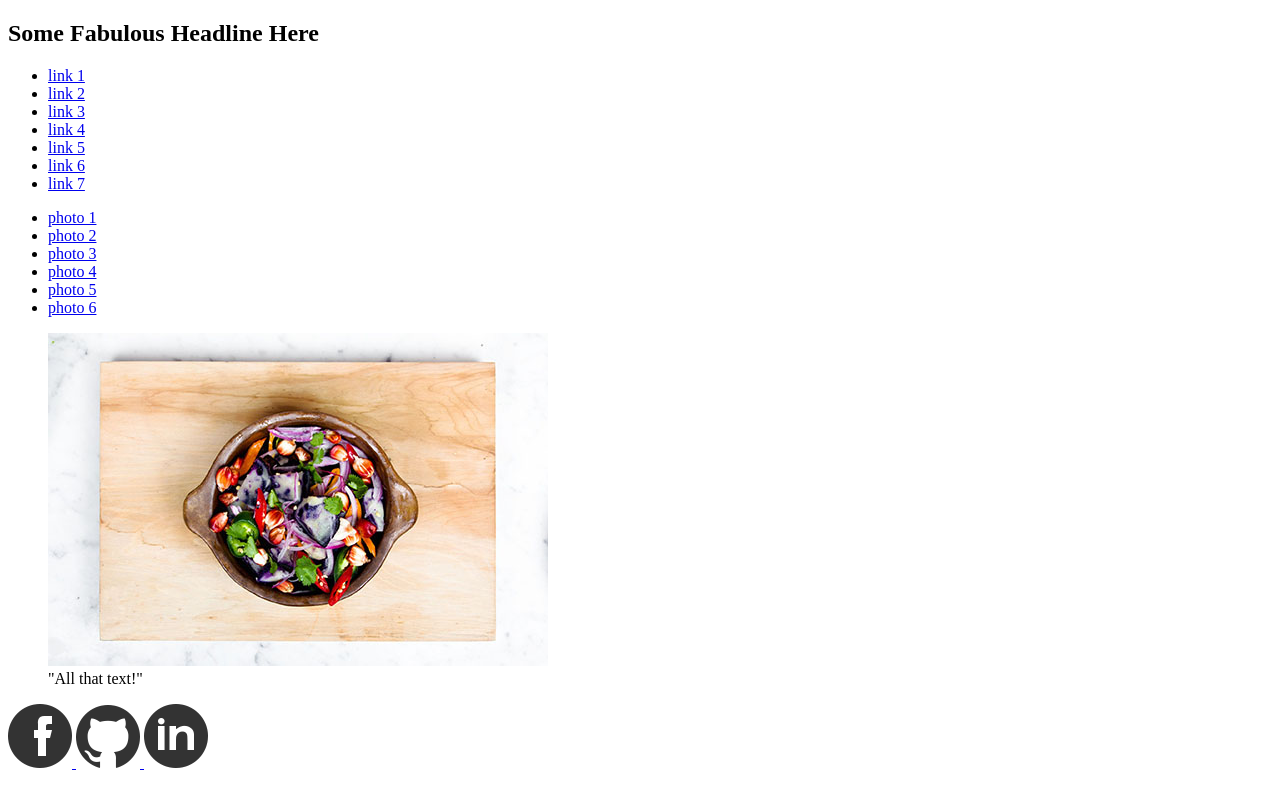
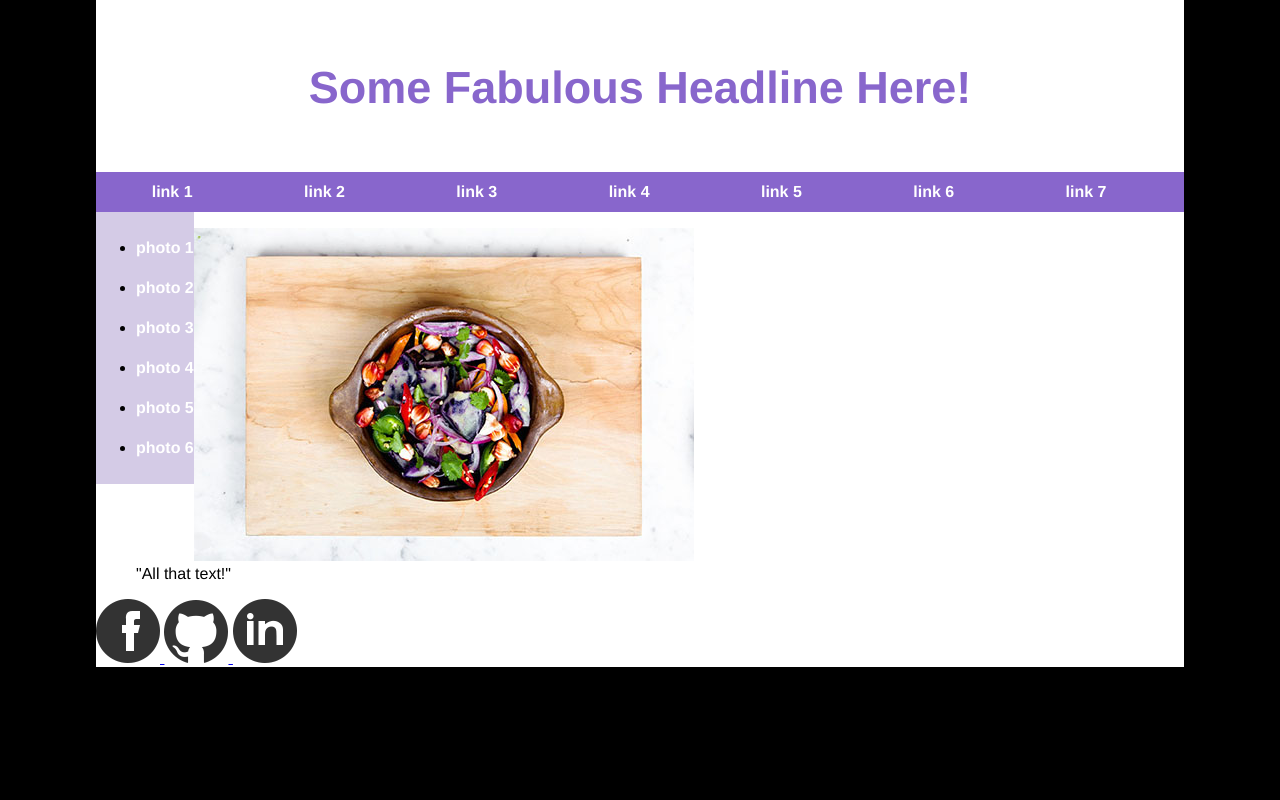
Before and after one commit to lheintz/week4-practice, a plain HTML site: page index.html in a window 1280 px wide. Drawn offline with Linux system fonts and the light colour scheme.

Commit message:
nav and articles and sections kinda there

```diff
--- a/index.html
+++ b/index.html
@@ -3,12 +3,13 @@
 
 <head>
   <meta charset="utf-8" />
-  <title>Mockup Assignment</title>
+  <title>Mockup Assignment!</title>
 
 <!--  Put Reset above my styles sheet or it will wipe mine out -->
+<!--  now link to my styles sheet -->
+<!--  <link rel="stylesheet" type="text/css" href="styles/stylesheet.css">-->
   <link rel="stylesheet" type="text/css" href="styles/stylesheet.css">
-<!--  now link to my styles sheet -->
-  <link rel="stylesheet" type="text/css" href="styles/stylesheet.css">
+  <link rel="stylesheet" href="https://fonts.googleapis.com/icon?family=Material+Icons">
 </head>
 
 <body>
@@ -16,7 +17,7 @@
   <!-- headline, h1, and main nav -->
 
     <header>
-      <h1>Some Fabulous Headline Here</h1>
+      <h1>Some Fabulous Headline Here!</h1>
       <!-- Nav with an unordered list with <a> tags-->
       <nav class="main-nav">
         <ul>
--- /dev/null
+++ b/styles/style3.css
@@ -0,0 +1,49 @@
+<style>
+
+body {
+  background-color:black;
+  font-family: Tahoma, sans-serif;
+}
+
+body {
+  background-color:azure;
+  font-family: Tahoma, sans-serif;
+}
+
+h1 {
+  font-size: 2em;
+  color:darkturquoise;
+}
+
+nav {
+  background-color: goldenrod;
+  height:100px;
+  line-height: 100px;
+  text-align: center;
+  letter-spacing: 2px;
+  border-style: solid;
+  border-color:black;
+  border-width: 5px;
+}
+
+nav a {
+  text-decoration: none;
+  text-transform: lowercase;
+  margin-left:10px;
+  margin-right:10px;
+}
+
+nav a:hover {
+  text-transform: uppercase;
+  color:blue;
+}
+
+footer {
+  text-align: center;
+}
+
+footer p {
+  text-shadow: 3px 2x grey;
+}
+
+</style>
--- a/styles/stylesheet.css
+++ b/styles/stylesheet.css
@@ -1,19 +1,77 @@
-<style>
-
+html {
+  height:100%;
+}
 body {
 /*  global sans serif font family, change background to black */
+  font-family: Helvetica, sans-serif;
+  background-color:black;
+  margin:0px auto;
+  min-height:100%;
+}
+
+.content-wrapper {
+  /* Center on page, set width */
+  width:85%;
+  min-height: -webkit-fill-available;
+  margin:0px auto;
+  background-color:white;
+}
+
+header{
+  padding-top:5px;
 }
 
 header h1 {
 /*   make bigger font, change color, change font family */
+  font-size: 45px;
+  text-align: center;
+  color:rgb(136, 102, 204);
+  padding-top:20px;
+  padding-bottom:20px;
+}
+
+nav ul {
+  list-style-type:none;
+  margin:auto;
+  padding:0;
+  overflow:hidden;
+  height:2.5em;
+  text-align:center;
+}
+
+nav li {
+  float:left;
+  width: 14%;
+  height:100%;
+  display: inline-block;
+}
+
+li a {
+  display: inline-block;
+  color:white;
+  width:100%;
+  height:100%;
+  line-height:40px;
+  text-align:center;
+  text-decoration:none;
+  font-weight:bold;
+}
+
+li a:hover {
+  background-color:darkgrey;
 }
 
 .main-nav {
 /*  change background color, remove bullets, border on each individual nav element. float the link elements, padding, border, center our content within the links, width on links, font color, sans serif, remove underline, maybe add a color selection*/
+  background-color:rgb(136, 102, 204);
+  text-align:justify;
 }
 
 aside {
 /*  clear float, background color, float it to the left */
+  clear:both;
+  float:left;
+  background-color:rgb(212, 203, 230);
 }
 
 aside ul {
@@ -22,6 +80,9 @@ aside ul {
 
 article {
 /* background-color, float to the right? */
+/*  clear:both;*/
+/*  float:right;*/
+/*  background-color:rgb(215, 211, 222);*/
 }
 
 figure {
@@ -30,5 +91,5 @@ figure {
 
 footer {
 /*  images float left and centered on the page.*/
+  clear:both;
 }
-</style>
```
Also changed, not shown: styles/style2.css (added, +9 -0 lines).
